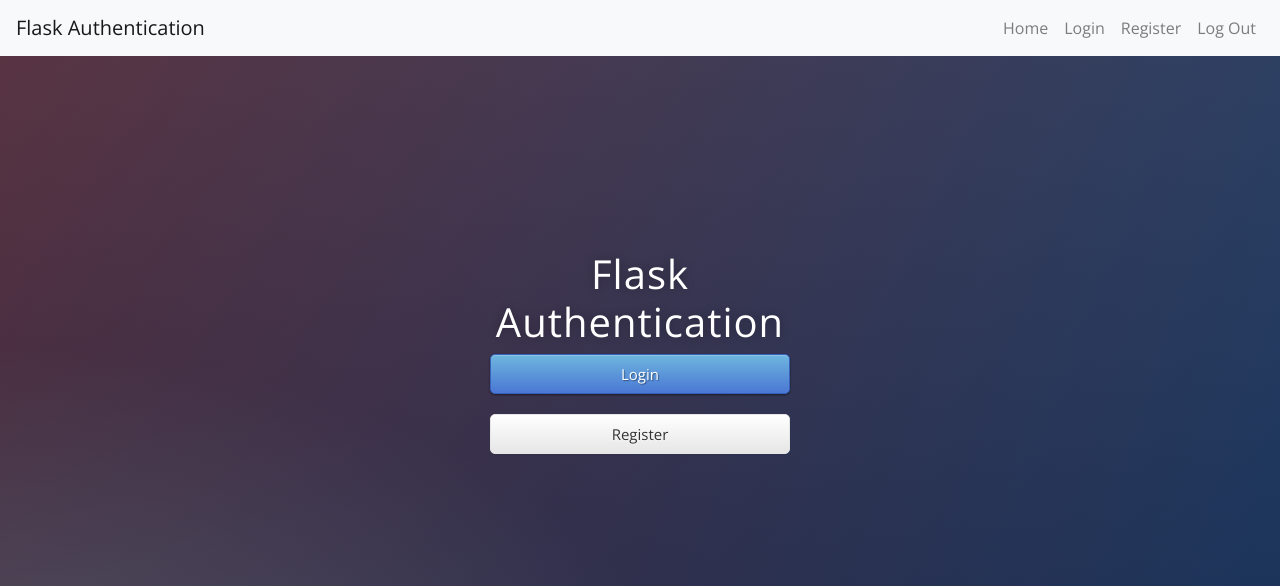
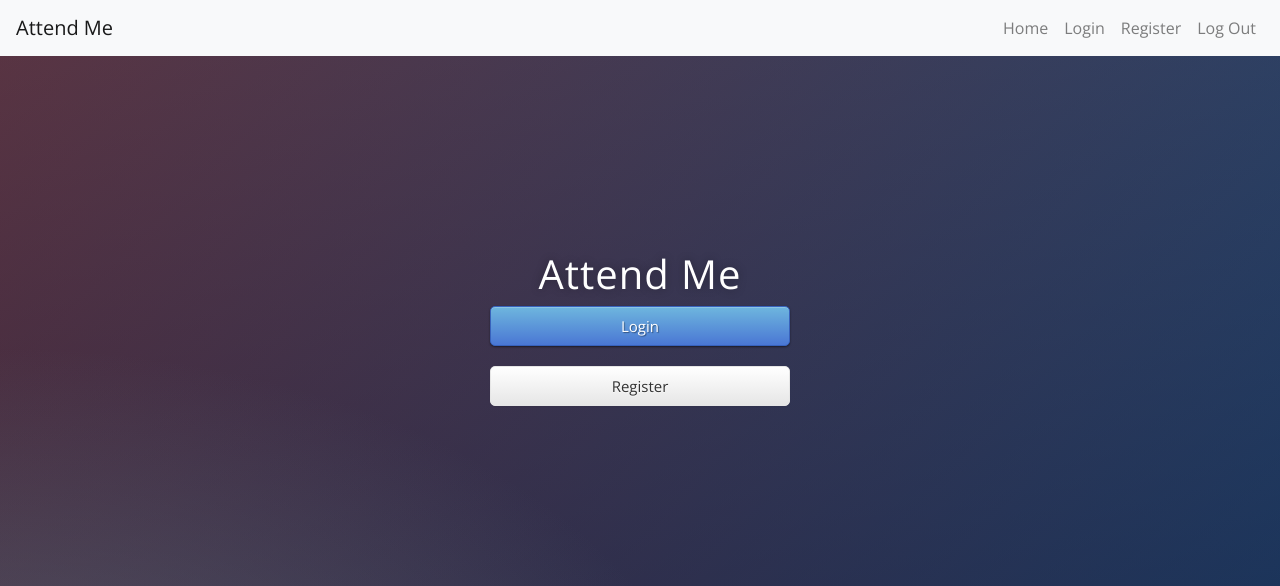
Before and after one commit to prAyAgkhArel/MINOR_PROJECT_ATTENDANCE_TRACKING, a Flask app: page / in a window 1280 px wide. Shown: the top 586 px of the page. Run offline with Flask 3, Linux system fonts and the light colour scheme; some libraries are stand-ins or nearby versions.

Commit message:
Second Commit

```diff
--- a/main.py
+++ b/main.py
@@ -17,17 +17,40 @@ app.config['SQLALCHEMY_DATABASE_URI'] = "sqlite:///" + os.path.join(basedir, 'us
 db = SQLAlchemy(model_class=Base)
 db.init_app(app)
 
-# CREATE TABLE
+# CREATE TABLE student
 class Student(db.Model):
     id: Mapped[int] = mapped_column(Integer, primary_key=True)
     email: Mapped[str] = mapped_column(String(100), unique=True, nullable=False)
     password: Mapped[str] = mapped_column(String(100), nullable=False)
     name: Mapped[str] = mapped_column(String(1000), nullable=False)
-    roll_no: Mapped[str] = mapped_column(String(100), nullable=False)
+    roll_no: Mapped[str] = mapped_column(String(100), unique=True, nullable=False)
+
+#create table teacher
+class Teacher(db.Model):
+    id: Mapped[int] = mapped_column(Integer, primary_key=True)
+    email: Mapped[str] = mapped_column(String(100), unique=True, nullable=False)
+    password: Mapped[str] = mapped_column(String(100), nullable=False)
+    name: Mapped[str] = mapped_column(String(1000), nullable=False)
+
+#create table admin
+class Admin(db.Model):
+    id: Mapped[int] = mapped_column(Integer, primary_key=True)
+    email: Mapped[str] = mapped_column(String(100), unique=True, nullable=False)
+    password: Mapped[str] = mapped_column(String(100), nullable=False)
+    name: Mapped[str] = mapped_column(String(1000), nullable=False)
+
+
+
 
 
 with app.app_context():
     db.create_all()
+
+    # ADD ADMIN
+    # hashed_password = generate_password_hash('@admin123123', method='pbkdf2:sha256', salt_length=8)
+    # new_admin = Admin(email='hiteshlabh307@gmail.com', password=hashed_password, name='Hitesh')
+    # db.session.add(new_admin)
+    # db.session.commit()
 
 
 @app.route('/')
@@ -47,12 +70,13 @@ def register():
         password = request.form.get('password')
         roll_no = request.form.get('rollno')
 
+
         # Check if the student already exists by roll number in the Student table
-        existing_student = Student.query.filter_by(roll_no=roll_no).first()
-
+        existing_student = db.session.execute(db.select(Student).where(Student.roll_no == roll_no)).first()
         if existing_student:
             flash("This roll number is already registered. Please log in.", "warning")
             return redirect(url_for('login'))  # Redirect to login page or stay on register page
+
 
         # Hash the password
         hashed_password = generate_password_hash(password, method='pbkdf2:sha256', salt_length=8)
@@ -62,36 +86,17 @@ def register():
             new_student = Student(email=email, password=hashed_password, name=name, roll_no=roll_no)
             db.session.add(new_student)
             db.session.commit()
-
         flash("Registration successful!", "success")
         return redirect(url_for('home'))
 
     return render_template("register.html")
 
+@app.route('/login', methods=['POST', 'GET'])
+def login():
+    return render_template('login.html')
 
-# @app.route('/login', methods=['POST', 'GET'])
-# def login():
-#     if request.method == 'POST':
-#         email_from_form = request.form.get('email')
-#         password_from_form = request.form.get('password')
-#
-#         # Get the user from the database by email
-#         with app.app_context():
-#             #select ther user such that(User.email == email_from_form), and it is stored by user(User object)
-#             user = db.session.execute(db.select(Student).where(Student.email == email_from_form)).scalar_one_or_none()
-#
-#             #user stores none if no user with the email entered is found
-#             if user and check_password_hash(user.password, password_from_form):
-#                 return render_template('secrets.html', name=user.name)
-#             else:
-#                 flash("Invalid email or password!", "danger")
-#                 return redirect(url_for('login'))
-#
-#     return render_template("login.html")
 
-@app.route('/login')
-def login():
-    pass
+
 
 
 
--- a/templates/base.html
+++ b/templates/base.html
@@ -4,7 +4,7 @@
     <meta charset="utf-8" />
     <meta http-equiv="X-UA-Compatible" content="IE=edge" />
     <meta name="viewport" content="width=device-width, initial-scale=1" />
-    <title>Flask Authentication</title>
+    <title>Attend Me</title>
     <link
       rel="stylesheet"
       href="https://stackpath.bootstrapcdn.com/bootstrap/4.5.2/css/bootstrap.min.css"
@@ -17,7 +17,7 @@
 
   <body>
     <nav class="navbar navbar-expand-lg navbar-light bg-light">
-      <a class="navbar-brand" href="/">Flask Authentication</a>
+      <a class="navbar-brand" href="/">Attend Me</a>
       <div class="collapse navbar-collapse">
         <ul class="navbar-nav ml-auto">
           <li class="nav-item">
--- a/templates/index.html
+++ b/templates/index.html
@@ -1,7 +1,7 @@
 {% extends "base.html" %} {% block content %}
 
 <div class="box">
-  <h1>Flask Authentication</h1>
+  <h1>Attend Me</h1>
   <!-- TODO: Hide the Login/Registration buttons for logged-in users -->
   <a href="{{ url_for('login') }}" class="btn btn-primary btn-block btn-large"
     >Login</a
--- a/templates/register.html
+++ b/templates/register.html
@@ -7,7 +7,7 @@
     	<input type="text" name="name" placeholder="Name" required="required" />
 		<input type="email" name="email" placeholder="Email" required="required" />
         <input type="password" name="password" placeholder="Password" required="required" />
-        <input type="text" name="rollno" placeholder="Campus Roll Number" required="required" />
+        <input type="text" name="rollno" placeholder=" Roll Number e.g. PUR078BEI048" required="required" />
         <button type="submit" class="btn btn-primary btn-block btn-large">Sign me up.</button>
     </form>
 </div>
```
Also changed, not shown: users.db.
